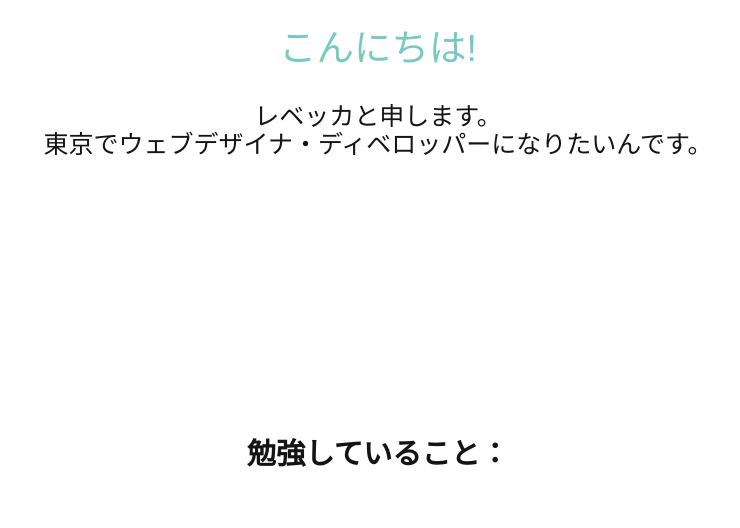
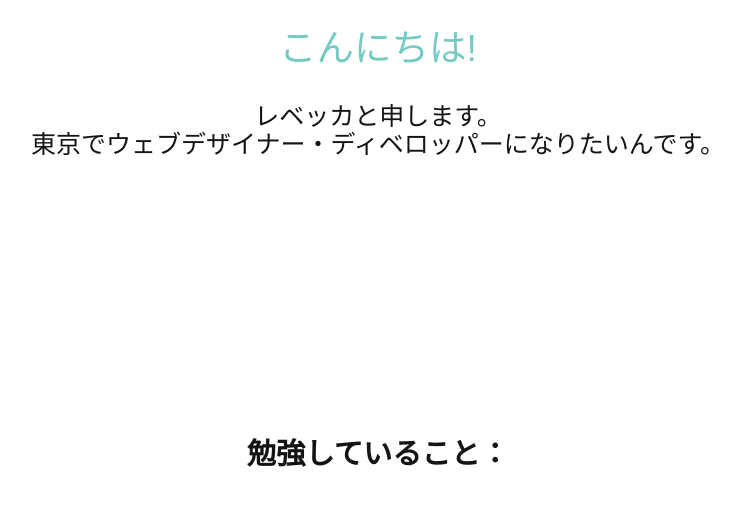
Before and after one commit to rebeccode/portfolio, a plain HTML site: page japanese.html in a window 1280 px wide. Shown: the part 820-1348 px from the top of the page, without its empty margins (262-1002 px from the left). Drawn offline with Linux system fonts and the light colour scheme; a web font is replaced by a local one.

Commit message:
Correct Japanese

```diff
--- a/japanese.html
+++ b/japanese.html
@@ -33,7 +33,7 @@
       <h2 class="greeting">こんにちは!</h2>
       <div class="selfintro">
         <p>レベッカと申します。</p>
-        <p>東京でウェブデザイナ・ディベロッパーになりたいんです。</p>
+        <p>東京でウェブデザイナー・ディベロッパーになりたいんです。</p>
       </div>
     </div>
 
```
